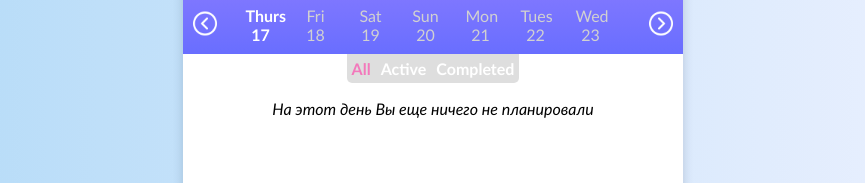
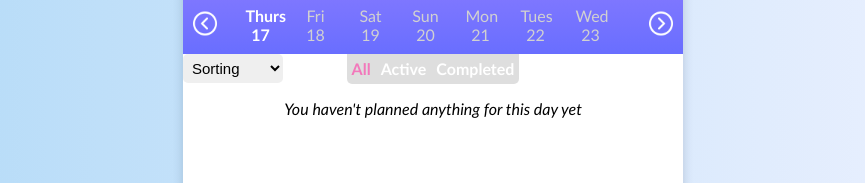
Before and after one commit to SergeiBesedin/todo-app-svelte, a Svelte app: page / in a window 1280 px wide. Shown: the part 322-505 px from the top of the page, without its empty margins (207-1072 px from the left). Built offline with nearby package versions, Linux system fonts and the light colour scheme.

Commit message:
добавил сортировку по опциям

```diff
--- a/src/App.svelte
+++ b/src/App.svelte
@@ -6,6 +6,7 @@
   import DaysOfTheWeek from './components/days-of-the-week.svelte';
   import TaskCreation from './components/task-creation-window.svelte';
   import Filters from './components/filters.svelte';
+  import Sort from './components/sort.svelte';
   import TasksList from './components/tasks-list.svelte';
   import Buttons from './components/buttons.svelte';
   import ModalConfirm from './components/modal-confirm.svelte';
@@ -34,7 +35,8 @@
           ...items[fullDate],
           {
             id: uuidv4(),
-            time: e.detail.timeTask,
+            hour: e.detail.selectedHour,
+            minute: e.detail.selectedMinute,
             category: e.detail.selectedCategory,
             marker: e.detail.selectedColor,
             description: e.detail.description,
@@ -133,14 +135,6 @@
         }),
       };
     });
-    tasks.update((items) => {
-      return {
-        ...items,
-        [fullDate]: items[fullDate].sort((a, b) => {
-          return b.rating - a.rating;
-        }),
-      };
-    });
   };
 
   const handleOpenCreateTask = () => {
@@ -156,6 +150,37 @@
       document.querySelector('.calendar-window').style.display = 'block';
     } else {
       document.querySelector('.calendar-window').style.display = 'none';
+    }
+  };
+
+  const sortTasksByOption = (e) => {
+    if (e.detail.option === 'category') {
+      tasks.update((items) => {
+        return {
+          ...items,
+          [fullDate]: items[fullDate].sort((a, b) => {
+            return b.category.length - a.category.length;
+          }),
+        };
+      });
+    } else if (e.detail.option === 'time') {
+      tasks.update((items) => {
+        return {
+          ...items,
+          [fullDate]: items[fullDate].sort((a, b) => {
+            return `${a.hour}${a.minute}` - `${b.hour}${b.minute}`;
+          }),
+        };
+      });
+    } else {
+      tasks.update((items) => {
+        return {
+          ...items,
+          [fullDate]: items[fullDate].sort((a, b) => {
+            return b[e.detail.option] - a[e.detail.option];
+          }),
+        };
+      });
     }
   };
 
@@ -177,7 +202,10 @@
       </header>
 
       <main>
-        <Filters {currentFilter} on:changeFilter={handleChangeFilter} />
+        <div class="sidebar">
+          <Sort {filteredTasks} on:sort={sortTasksByOption} />
+          <Filters {currentFilter} on:changeFilter={handleChangeFilter} />
+        </div>
         <TasksList
           {filteredTasks}
           {currentFilter}
@@ -235,4 +263,11 @@
     border-radius: 0 0 5px 5px;
     position: relative;
   }
+
+  .sidebar {
+    position: relative;
+    display: flex;
+    justify-content: center;
+    height: 30px;
+  }
 </style>
--- a/src/components/filters.svelte
+++ b/src/components/filters.svelte
@@ -1,8 +1,8 @@
 <script>
   import { createEventDispatcher } from 'svelte';
-  const dispatch = createEventDispatcher();
   export let currentFilter;
 
+  const dispatch = createEventDispatcher();
   const filters = [
     { filter: 'All' },
     { filter: 'Active' },
@@ -16,24 +16,14 @@
   };
 </script>
 
-<div class="container">
-  <div class="filters" on:click={changeFilter}>
-    {#each filters as { filter }}
-      <span class:active={filter === currentFilter}>{filter}</span>
-    {/each}
-  </div>
+<div class="filters" on:click={changeFilter}>
+  {#each filters as { filter }}
+    <span class:active={filter === currentFilter}>{filter}</span>
+  {/each}
 </div>
 
 <style>
-  .container {
-    display: flex;
-    justify-content: center;
-    height: 30px;
-  }
-
   .filters {
-    position: fixed;
-    display: block;
     padding: 5px;
     background: #d1d1d1;
     color: #ffffff;
--- /dev/null
+++ b/src/components/sort.svelte
@@ -0,0 +1,45 @@
+<script>
+  import { createEventDispatcher } from 'svelte';
+  export let filteredTasks;
+
+  const dispatch = createEventDispatcher();
+  const sortTasksByOption = (e) => {
+    dispatch('sort', { option: e.target.value });
+  };
+</script>
+
+<div class="sort" class:visible={filteredTasks.length > 1}>
+  <select name="select" on:change={sortTasksByOption}>
+    <option selected="true" disabled="disabled">Sorting</option>
+    <option value="rating">priority</option>
+    <option value="time">time</option>
+    <option value="category">category</option>
+    <option value="done">performed</option>
+  </select>
+</div>
+
+<style>
+  .sort {
+    /* display: none; */
+    position: absolute;
+    top: 0;
+    left: 0;
+  }
+
+  .visible {
+    display: block;
+  }
+
+  select {
+    padding: 5px;
+    width: 100px;
+    font-size: 15px;
+    border-radius: 5px;
+  }
+
+  @media (max-width: 445px) {
+    select {
+      width: 90px;
+    }
+  }
+</style>
--- a/src/components/task-creation-window.svelte
+++ b/src/components/task-creation-window.svelte
@@ -13,6 +13,13 @@
   let description = $createTaskData.descriptionTask;
   $: totalDays = $date.getTotalDays();
 
+  if (selectedMinute < 10) {
+    selectedMinute = `0${selectedMinute}`;
+  }
+  if (selectedHour < 10) {
+    selectedHour = `0${selectedHour}`;
+  }
+
   afterUpdate(() => {
     selectedYear = $date.year;
     selectedMonth = $date.month;
@@ -22,12 +29,12 @@
   const handleAddTask = (e) => {
     e.preventDefault();
     let dateTask = `${selectedDay}.${selectedMonth}.${selectedYear}`;
-    let timeTask = `${selectedHour}:${selectedMinute}`;
     dispatch('addTask', {
       dateTask,
-      timeTask,
       selectedCategory,
       selectedColor,
+      selectedHour,
+      selectedMinute,
       description,
       day: selectedDay,
       month: selectedMonth,
--- a/src/components/task-item/task.svelte
+++ b/src/components/task-item/task.svelte
@@ -5,9 +5,19 @@
   export let id;
   export let description;
   export let rating;
-  export let time;
+  export let hour;
+  export let minute;
   export let category;
   export let marker;
+
+  let minuteModify = minute;
+  let hourModify = hour;
+  if (minute < 10) {
+    minuteModify = `0${minute}`;
+  }
+  if (hour < 10) {
+    hourModify = `0${hour}`;
+  }
 
   const dispatch = createEventDispatcher();
   const numTotalStars = 3;
@@ -37,7 +47,7 @@
 
     <div class="task-right">
       <div class="task-right-container">
-        <p>{time}</p>
+        <p>{`${hourModify}:${minuteModify}`}</p>
         <div class="task-raiting">
           <div class="raiting-items">
             {#each Array.from({ length: numTotalStars }) as star, i (id + i)}
--- a/src/components/tasks-list.svelte
+++ b/src/components/tasks-list.svelte
@@ -4,9 +4,9 @@
   export let currentFilter;
 
   const textMessage = {
-    All: 'На этот день Вы еще ничего не планировали',
-    Active: 'Нет активных задач',
-    Completed: 'Вы еще не выполнини ни одной задачи',
+    All: "You haven't planned anything for this day yet",
+    Active: 'No active tasks',
+    Completed: "You haven't completed any tasks yet",
   };
 </script>
 
@@ -14,12 +14,13 @@
   {#if filteredTasks.length === 0}
     <p class="message">{textMessage[currentFilter]}</p>
   {:else}
-    {#each filteredTasks as { done, description, time, category, marker, id, rating } (id)}
+    {#each filteredTasks as { done, description, hour, minute, category, marker, id, rating } (id)}
       <TaskItem
         {done}
         {description}
         {id}
-        {time}
+        {hour}
+        {minute}
         {category}
         {marker}
         {rating}
```
